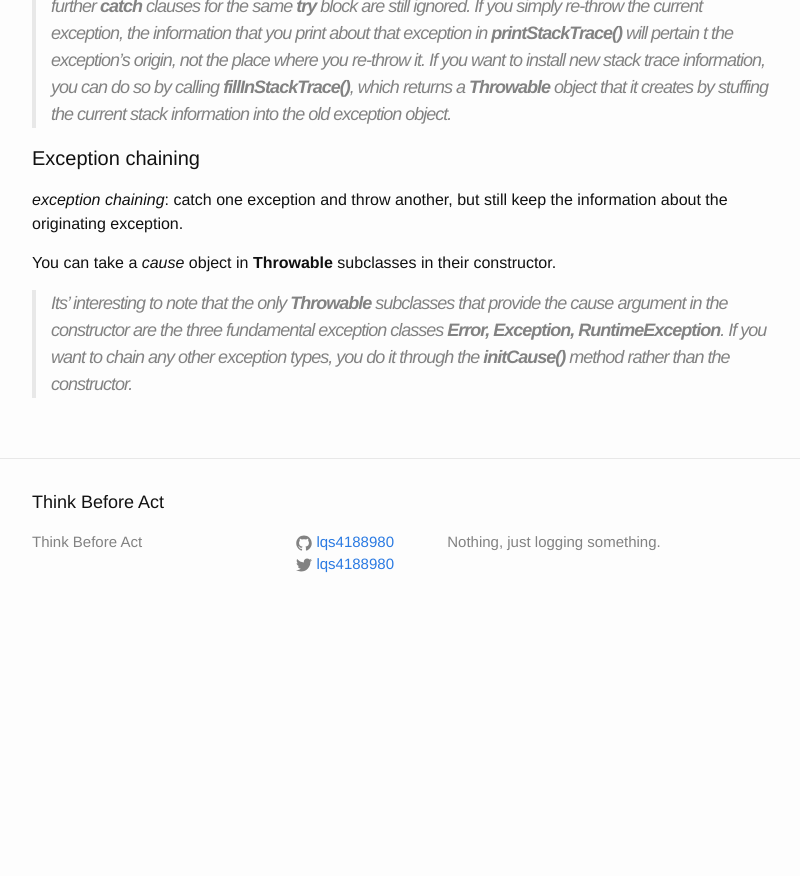
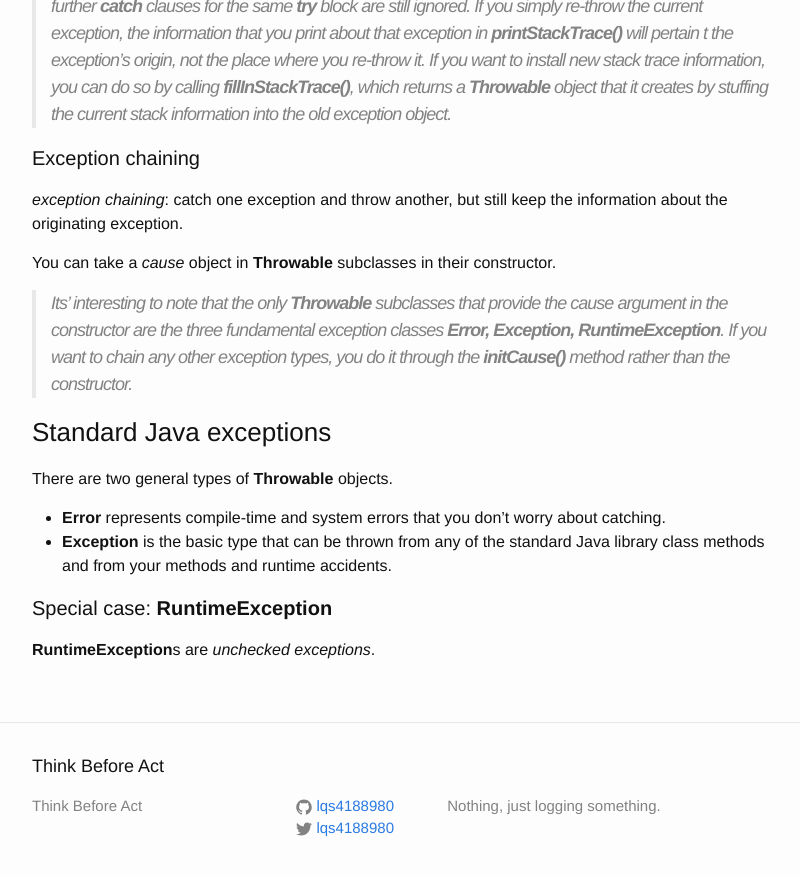
Before and after one commit to lqs4188980/lqs4188980.github.io, a Jekyll site: the page built from _posts/2015-01-16-thinking-in-java-reading-notes.markdown, in a window 1280 px wide and 900 px high, scrolled down 22277 px. Shown: the top 876 px of the window, without its empty margins (238-1038 px from the left). Built offline with Jekyll 4.4.1, drawn with Linux system fonts in a browser that asks for light colours; before the commit the page ends 22913 px from its top, so only the background shows below that.

Commit message:
update post

```diff
--- a/_posts/2015-01-16-thinking-in-java-reading-notes.markdown
+++ b/_posts/2015-01-16-thinking-in-java-reading-notes.markdown
@@ -749,3 +749,14 @@ Call the static Logger.getLogger("") method get a logger, then use a stringwrite
 You can take a <i>cause</i> object in **Throwable** subclasses in their constructor.
 
 > Its' interesting to note that the only **Throwable** subclasses that provide the <i>cause</i> argument in the constructor are the three fundamental exception classes **Error, Exception, RuntimeException**. If you want to chain any other exception types, you do it through the **initCause()** method rather than the constructor.
+
+###Standard Java exceptions
+
+There are two general types of **Throwable** objects.
+
++ **Error** represents compile-time and system errors that you don't worry about catching.
++ **Exception** is the basic type that can be thrown from any of the standard Java library class methods and from your methods and runtime accidents.
+
+####Special case: **RuntimeException**
+
+**RuntimeException**s are <i>unchecked exceptions</i>.
```
